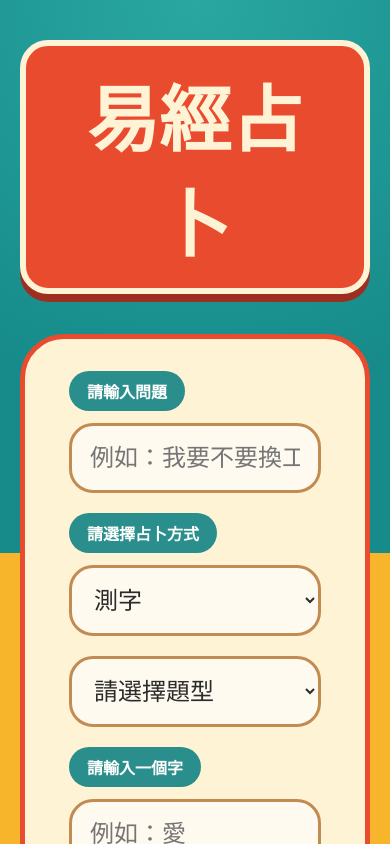
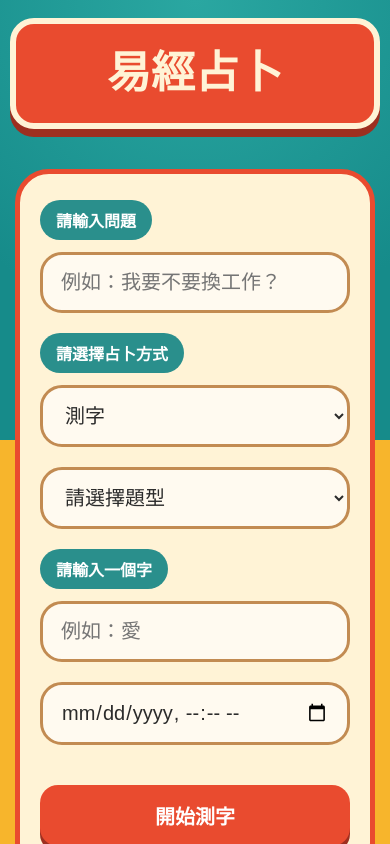
Before and after one commit to zyhtw2026/iching-divination-app, a React (Vite) app: page / in a window 390 px wide. Shown: the top 844 px of the page. Built offline with nearby package versions, Linux system fonts and the light colour scheme.

Commit message:
update coin divination layout

```diff
--- a/src/App.css
+++ b/src/App.css
@@ -15,12 +15,13 @@ body {
 
 .title {
   text-align: center;
-  font-size: 72px;
+  font-size: 64px;
+  line-height: 1.15;
   color: #fff3d6;
   background: #e94b2f;
   border: 6px solid #fff3d6;
   border-radius: 28px;
-  padding: 16px 32px;
+  padding: 18px 32px;
   max-width: 620px;
   margin: 0 auto 32px;
   box-shadow: 0 8px 0 #9d2f20;
@@ -34,7 +35,8 @@ body {
   border: 5px solid #e94b2f;
   border-radius: 44px;
   padding: 32px 44px;
-  box-shadow: 0 12px 0 rgba(0,0,0,0.18);
+  box-shadow: 0 12px 0 rgba(0, 0, 0, 0.18);
+  box-sizing: border-box;
 }
 
 .label {
@@ -43,26 +45,41 @@ body {
   color: white;
   padding: 8px 18px;
   border-radius: 999px;
+  font-size: 18px;
   font-weight: bold;
   margin-bottom: 12px;
 }
 
-input {
+input,
+.question-select {
   width: 100%;
   box-sizing: border-box;
   padding: 18px;
-  font-size: 24px;
+  font-size: 22px;
   border: 3px solid #c28b52;
   border-radius: 24px;
   background: #fffaf0;
+  color: #2b2b2b;
   margin-bottom: 20px;
+  font-family: inherit;
+}
+
+.question-select {
+  cursor: pointer;
+}
+
+.question-select:focus,
+input:focus {
+  outline: none;
+  border-color: #e94b2f;
+  box-shadow: 0 0 0 4px rgba(233, 75, 47, 0.15);
 }
 
 button {
   display: block;
   margin: 20px auto 0;
-  padding: 18px 56px;
-  font-size: 28px;
+  padding: 16px 44px;
+  font-size: 22px;
   font-weight: bold;
   color: white;
   background: #e94b2f;
@@ -70,6 +87,7 @@ button {
   border-radius: 18px;
   box-shadow: 0 6px 0 #9d2f20;
   cursor: pointer;
+  font-family: inherit;
 }
 
 button:active {
@@ -77,51 +95,39 @@ button:active {
   box-shadow: 0 2px 0 #9d2f20;
 }
 
+.tarot-button {
+  margin-bottom: 36px;
+}
+
 .result-title {
   text-align: center;
-  font-size: 56px;
+  font-size: 44px;
+  line-height: 1.25;
   color: #e94b2f;
-  margin-bottom: 18px;
+  margin: 0 0 28px;
 }
 
 .result-row {
-  font-size: 28px;
-  border-bottom: 2px dashed #e94b2f;
-  padding: 12px 0;
+  font-size: 20px;
+  line-height: 1.8;
+  border-bottom: 2px dashed rgba(233, 75, 47, 0.75);
+  padding: 16px 0;
+  word-break: break-word;
+  white-space: pre-line;
 }
 
 .badge {
   margin-top: 28px;
-  padding: 16px;
+  padding: 14px 18px;
   border-radius: 999px;
   background: #168b8a;
   color: #fff3d6;
   text-align: center;
-  font-size: 22px;
+  font-size: 18px;
+  line-height: 1.5;
   font-weight: bold;
 }
-.question-select {
-  width: 100%;
-  box-sizing: border-box;
-  padding: 18px;
-  font-size: 24px;
-  border: 3px solid #c28b52;
-  border-radius: 24px;
-  background: #fffaf0;
-  color: #2b2b2b;
-  margin-bottom: 20px;
-  cursor: pointer;
-  font-family: inherit;
-}
 
-.question-select:focus {
-  outline: none;
-  border-color: #e94b2f;
-  box-shadow: 0 0 0 4px rgba(233, 75, 47, 0.15);
-}
-.tarot-button {
-  margin-bottom: 36px;
-}
 .copy-btn {
   background: #f04b2b;
   color: white;
@@ -137,3 +143,160 @@ button:active {
 .copy-btn:hover {
   opacity: 0.9;
 }
+
+.coin-result-title {
+  font-size: 22px;
+  font-weight: 700;
+  margin-bottom: 14px;
+}
+
+.coin-lines {
+  margin-top: 12px;
+}
+
+.coin-line {
+  margin-bottom: 14px;
+  padding-bottom: 14px;
+  border-bottom: 1px dashed rgba(0, 0, 0, 0.25);
+}
+
+.coin-line:last-child {
+  margin-bottom: 0;
+  padding-bottom: 0;
+  border-bottom: none;
+}
+
+.coin-line-main {
+  font-size: 20px;
+  line-height: 1.6;
+  font-weight: 600;
+}
+
+.coin-detail {
+  font-size: 17px;
+  line-height: 1.5;
+  opacity: 0.75;
+  margin-top: 4px;
+}
+
+@media (max-width: 600px) {
+  .app {
+    padding: 18px 10px 40px;
+  }
+
+  .title {
+    font-size: 44px;
+    line-height: 1.15;
+    padding: 24px 14px;
+    border-radius: 24px;
+    margin-bottom: 28px;
+  }
+
+  .panel,
+  .result-card {
+    width: 100%;
+    max-width: 360px;
+    padding: 26px 20px;
+    border-radius: 34px;
+  }
+
+  .label {
+    font-size: 16px;
+    padding: 8px 16px;
+  }
+
+  input,
+  .question-select {
+    font-size: 20px;
+    padding: 16px 18px;
+    border-radius: 22px;
+  }
+
+  button {
+    width: 100%;
+    font-size: 20px;
+    padding: 16px 18px;
+    box-sizing: border-box;
+  }
+
+  .result-title {
+    font-size: 36px;
+    line-height: 1.28;
+    margin-bottom: 24px;
+  }
+
+  .result-row {
+    font-size: 18px;
+    line-height: 1.8;
+    padding: 14px 0;
+  }
+
+  .coin-result-title {
+    font-size: 20px;
+  }
+
+  .coin-line-main {
+    font-size: 18px;
+  }
+
+  .coin-detail {
+    font-size: 16px;
+  }
+
+  .badge {
+    font-size: 15px;
+    line-height: 1.5;
+    padding: 12px 16px;
+  }
+
+  .copy-btn {
+    font-size: 17px;
+    padding: 14px 18px;
+  }
+}
+.toggle-btn {
+  width: 100%;
+  background: #168b8a;
+  box-shadow: none;
+  font-size: 18px;
+  padding: 14px;
+  border-radius: 14px;
+}
+
+.toggle-btn:hover {
+  opacity: 0.9;
+}
+
+.section {
+  margin: 20px 0;
+  padding-bottom: 16px;
+  border-bottom: 1px dashed rgba(0,0,0,0.15);
+}
+
+.section-title {
+  font-size: 22px;
+  font-weight: 700;
+  color: #e94b2f;
+  margin-bottom: 10px;
+}
+
+.section-content {
+  font-size: 18px;
+  line-height: 1.9;
+  white-space: pre-line;
+}
+
+@media (max-width: 600px) {
+  .section-title {
+    font-size: 20px;
+  }
+
+  .section-content {
+    font-size: 17px;
+    line-height: 1.85;
+  }
+
+  .toggle-btn {
+    font-size: 16px;
+  }
+}
--- a/src/App.jsx
+++ b/src/App.jsx
@@ -78,6 +78,7 @@ function App() {
   const [aiInterpretation, setAiInterpretation] = useState('')
   const [loadingAI, setLoadingAI] = useState(false)
   const [copied, setCopied] = useState(false)
+  const [showOriginalText, setShowOriginalText] = useState(false)
 
   const [divinationTime, setDivinationTime] = useState('')
   const [coinLines, setCoinLines] = useState([])
@@ -538,34 +539,58 @@ ${
               )}
 
 {result.divinationMode === 'coins' && result.coinLines && (
-                <div className="result-row">
-                  六爻結果：
-                  <div>
+  <div className="result-row coin-result">
+    <div className="coin-result-title">六爻結果：</div>
+
+    <div className="coin-lines">
       {[...result.coinLines].reverse().map((line, index) => (
-                      <div key={index}>
-                        第{6 - index}爻：
-                        {line.isYang ? '━━━' : '━ ━'}
-                        {line.lineType}
+        <div className="coin-line" key={index}>
+          <div className="coin-line-main">
+            第{6 - index}爻：{line.isYang ? '━━━' : '━ ━'} {line.lineType}
             {line.isChanging ? '（動爻）' : ''}
-                        ｜銅錢：{line.coins.join('、')}
+          </div>
+
+          <div className="coin-detail">
+            銅錢：{line.coins.join('、')}
+          </div>
         </div>
       ))}
     </div>
   </div>
 )}
-
 <div className="result-row">
-                象意：{result.hexagram?.meaning}
+  <button
+    className="toggle-btn"
+    onClick={() => setShowOriginalText(!showOriginalText)}
+  >
+    {showOriginalText ? '▲ 收合易經原文' : '▼ 查看易經原文'}
+  </button>
 </div>
 
-              <div className="result-row">
-                卦辭：{result.hexagram?.judgment}
+{showOriginalText && (
+  <>
+    <div className="section">
+      <div className="section-title">象意</div>
+      <div className="section-content">
+        {result.hexagram?.meaning}
+      </div>
     </div>
 
-              <div className="result-row">
-                象曰：{result.hexagram?.image}
+    <div className="section">
+      <div className="section-title">卦辭</div>
+      <div className="section-content">
+        {result.hexagram?.judgment}
+      </div>
     </div>
 
+    <div className="section">
+      <div className="section-title">象曰</div>
+      <div className="section-content">
+        {result.hexagram?.image}
+      </div>
+    </div>
+  </>
+)}
               <div className="result-row">
                 建議：{result.hexagram?.advice}
               </div>
```
Lines whose indentation alone changed are shown as unchanged.
